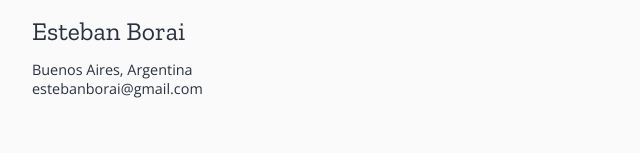
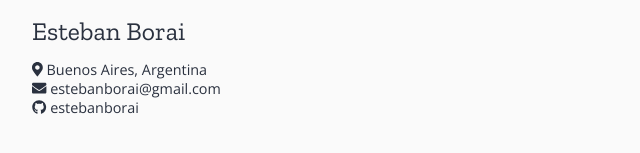
Before and after one commit to EstebanBorai/estebanborai.com, a React app: page /repositories in a window 1280 px wide. Shown: the part 289-442 px from the top of the page, without its empty margins (0-640 px from the left). Built offline with nearby package versions, Linux system fonts and the light colour scheme.

Commit message:
Add Icons

```diff
--- a/package.json
+++ b/package.json
@@ -45,6 +45,10 @@
     "webpack-dev-server": "^3.9.0"
   },
   "dependencies": {
+    "@fortawesome/fontawesome-svg-core": "^1.2.25",
+    "@fortawesome/free-brands-svg-icons": "^5.11.2",
+    "@fortawesome/free-solid-svg-icons": "^5.11.2",
+    "@fortawesome/react-fontawesome": "^0.1.8",
     "prop-types": "^15.7.2",
     "react": "^16.12.0",
     "react-dom": "^16.12.0",
--- a/src/components/Sidebar/index.jsx
+++ b/src/components/Sidebar/index.jsx
@@ -1,5 +1,8 @@
 import React from 'react';
 import './sidebar.scss';
+import { FontAwesomeIcon } from '@fortawesome/react-fontawesome';
+import { faEnvelope, faMapMarkerAlt } from '@fortawesome/free-solid-svg-icons';
+import { faGithub } from '@fortawesome/free-brands-svg-icons';
 
 const Sidebar = () => (
 	<aside id="profile-sidebar">
@@ -15,8 +18,9 @@
 			</article>
 		</section>
 		<ol>
-			<li>Buenos Aires, Argentina</li>
-			<li>estebanborai@gmail.com</li>
+			<li><FontAwesomeIcon icon={faMapMarkerAlt} />&nbsp;Buenos Aires, Argentina</li>
+			<li><FontAwesomeIcon icon={faEnvelope} />&nbsp;estebanborai@gmail.com</li>
+			<li><FontAwesomeIcon icon={faGithub} />&nbsp;estebanborai</li>
 		</ol>
 	</aside>
 );
--- a/src/index.jsx
+++ b/src/index.jsx
@@ -5,6 +5,8 @@
 import { IntlProvider } from 'react-intl';
 import ESTranslations from './locales/es/translations.json';
 import ENTranslations from './locales/en/translations.json';
+import '@fortawesome/fontawesome-svg-core';
+import '@fortawesome/free-solid-svg-icons';
 
 const locales = {
 	es: ESTranslations,
```
Also changed, not shown: src/components/Sidebar/ReferenceLink.jsx (added, +12 -0 lines), 1 other file (tests, documents, lock files or other folders).
